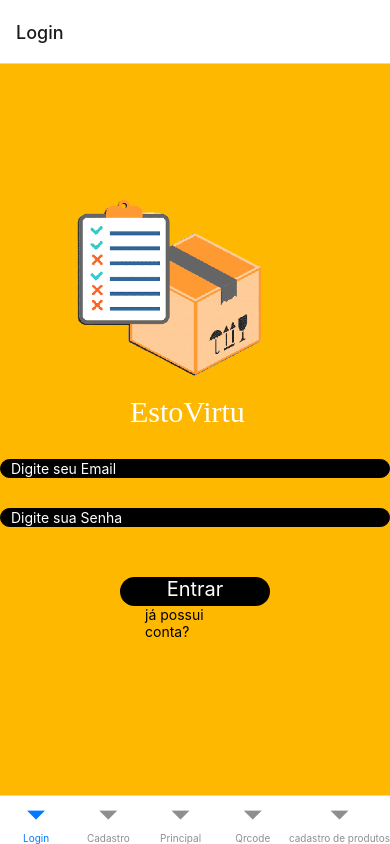
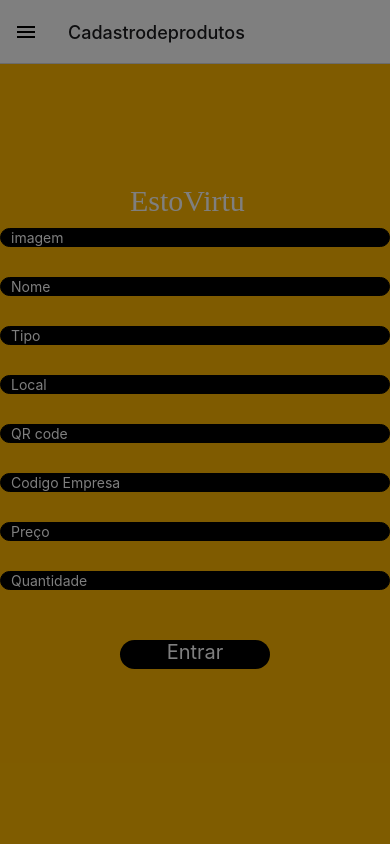
Before and after one commit to lucas125-fx/controle-de-estoque, a React Native app: screen /Cadastrodeprodutos in a window 390 px wide. Built offline with nearby package versions, Linux system fonts and the light colour scheme.

Commit message:
feito navegação entre telas

```diff
--- a/App.js
+++ b/App.js
@@ -1,28 +1,26 @@
-import { StyleSheet, Text, View } from 'react-native';
-import Segurança from './src/Pages/Segurança';
 import Login from './src/Pages/Login/';
 import Cadastro from './src/Pages/Cadastro/';
 import Principal from './src/Pages/Principal';
 import Qrcode from './src/Pages/Qrcode'
 import { NavigationContainer } from '@react-navigation/native';
-import { createBottomTabNavigator } from '@react-navigation/bottom-tabs';
+import { createDrawerNavigator } from '@react-navigation/drawer';
 import Armazenamento from './src/Pages/Armazenamento';
 import CadastroProdutos from './src/Pages/CadastroProdutos/'
 
-const Tab = createBottomTabNavigator();
+const Drawer = createDrawerNavigator ();
 
 export default function App() {
   return (
     <NavigationContainer>
-      <Tab.Navigator>
-     <Tab.Screen name="Login"component={Login}/>
-     <Tab.Screen name="Cadastro"component={Cadastro}/>
-     <Tab.Screen name="Principal"component={Principal}/>
-     <Tab.Screen name="Qrcode"component={Qrcode}/>
-     {/* <Drawer.Screen name="Armazenamento"component={Armazenamento}/> */}
-     <Tab.Screen name="cadastro de produtos"component={CadastroProdutos}/>
+      <Drawer.Navigator useLegacyImplementation={true} >
+     <Drawer.Screen name="Cadastro"component={Cadastro}/>
+     <Drawer.Screen name="Login"component={Login}/>
+     <Drawer.Screen name="Principal"component={Principal}/>
+     <Drawer.Screen name="Qrcode"component={Qrcode}/>
+     <Drawer.Screen name="Armazenamento"component={Armazenamento}/>
+     <Drawer.Screen name="Cadastrodeprodutos"component={CadastroProdutos}/>
 
-     </Tab.Navigator>
+     </Drawer.Navigator>
         </NavigationContainer>
 
   );
--- /dev/null
+++ b/src/Config/firebaseconfig.js
@@ -0,0 +1,16 @@
+// import firebase from "firebase";
+// import "firebase/storage";
+
+// const firebaseConfig = {
+//     apiKey: "AIzaSyBn9iN3p-AslOT6amwqRsT9AK9bBjMDtck",
+//     authDomain: "estoque-2487b.firebaseapp.com",
+//     projectId: "estoque-2487b",
+//     storageBucket: "estoque-2487b.appspot.com",
+//     messagingSenderId: "68410854167",
+//     appId: "1:68410854167:web:61f5edfb25a2f73236c552"
+//   };
+
+//   // Initialize Firebase
+//   const app = initializeApp(firebaseConfig);
+//   const database = firebase.firestore()
+//   export default database
--- a/src/Pages/Armazenamento/index.js
+++ b/src/Pages/Armazenamento/index.js
@@ -1,6 +1,6 @@
 import { StyleSheet, Text, View, TextInput, Button, Alert, TouchableOpacity } from 'react-native';
 
-export default function Principal({navigaton}) {
+export default function Principal({navigation}) {
   return (
     <View style={styles.container}>
       <TextInput
@@ -13,8 +13,8 @@ export default function Principal({navigaton}) {
       </View>
       <View>
         <TouchableOpacity
-          onPress={() => alert('Erro')}
-          style={styles.botao}>
+      onPress={() => (navigation.navigate('Cadastrodeprodutos'))}
+      style={styles.botao}>
           <Text style={{ fontSize: 20, color: '#fff', }}>Cadastre seu produto</Text>
         </TouchableOpacity>
       </View>
--- a/src/Pages/Cadastro/index.js
+++ b/src/Pages/Cadastro/index.js
@@ -1,8 +1,22 @@
 import { StatusBar } from 'expo-status-bar';
-import { StyleSheet, TouchableOpacity, Linking, Text, View, TextInput,Button, Image } from 'react-native';
+import React, {useState, useEffect} from "react"
+import {  Safeareaview ,StyleSheet, TouchableOpacity, Linking, Text, View, TextInput , Image } from 'react-native';
+import database from '../../Config/firebaseconfig';
+import Login from '../Login';
 
+export default function Cadastro({navigation}) {
+// const [ estoque, setEstoque ] = useState ([])
 
-export default function Cadastro() {
+// useEffect (() =>{
+//   database.collection("Estoque").onSnapshot((query)=>{
+//     const list = []
+//     query.forEach((doc)=>{
+//       list.push({...doc.data(), id: doc.id })
+//     })
+//     setEstoque(list)
+//   })
+// }, [])
+
   return (
     <View style={styles.container}>
 
@@ -32,7 +46,8 @@ export default function Cadastro() {
       <View >
       <TouchableOpacity
 
-        onPress={() => alert('Conta cadastrada!!')}
+        onPress={() => (navigation.navigate(Login))}
+
 
         style={styles.botao}>
 
@@ -40,8 +55,8 @@ export default function Cadastro() {
 
       </TouchableOpacity>
       <Text style={styles.Link}
-      onPress={() => Linking.openURL('http://google.com')}>
-  já possui conta?
+      onPress={() => (navigation.navigate('Login'))}>
+  Já possui conta?
 </Text>
       </View>
       </View>
--- a/src/Pages/CadastroProdutos/index.js
+++ b/src/Pages/CadastroProdutos/index.js
@@ -2,7 +2,7 @@ import { StatusBar } from 'expo-status-bar';
 import { StyleSheet, TouchableOpacity, Linking, Text, View, TextInput,Button, Image } from 'react-native';
 
 
-export default function CadastroProdutos() {
+export default function CadastroProdutos({navigation}) {
   return (
     <View style={styles.container}>
 
@@ -50,18 +50,12 @@ export default function CadastroProdutos() {
       />
       <View >
       <TouchableOpacity
-
-        onPress={() => alert('Conta cadastrada!!')}
-
+      onPress={() => (navigation.navigate('Armazenamento'))}
         style={styles.botao}>
 
         <Text style={{ fontSize: 20, color: '#fff', }}>Entrar</Text>
 
       </TouchableOpacity>
-      <Text style={styles.Link}
-      onPress={() => Linking.openURL('http://google.com')}>
-  já possui conta?
-</Text>
       </View>
       </View>
 
--- a/src/Pages/Login/index.js
+++ b/src/Pages/Login/index.js
@@ -3,7 +3,7 @@ import { StatusBar } from 'expo-status-bar';
 import { StyleSheet, Linking, Text, View, TouchableOpacity, TextInput, Button, Image } from 'react-native';
 
 
-export default function Login() {
+export default function Login({navigation}) {
   return (
     <View style={styles.container}>
 
@@ -27,13 +27,13 @@ export default function Login() {
         />
         <View >
           <TouchableOpacity
-            onPress={() => alert('Hello, world!')}
+            onPress={() => (navigation.navigate('Principal'))}
             style={styles.botao}>
             <Text style={{ fontSize: 20, color: '#fff', }}>Entrar</Text>
           </TouchableOpacity>
           <Text style={styles.link}
-            onPress={() => Linking.openURL('../Cadastro/index.js')}>
-            já possui conta?
+            onPress={() => (navigation.navigate('Cadastro'))}>
+            Já possui conta?
       </Text>
         </View>
       </View>
--- a/src/Pages/Principal/index.js
+++ b/src/Pages/Principal/index.js
@@ -2,7 +2,7 @@ import React, { useState } from "react";
 import { StyleSheet, Text, View, TextInput, Button, Alert, TouchableOpacity, TouchableHighlight } from 'react-native';
 
 
-export default function Principal({navigaton}){
+export default function Principal({navigation}){
   const [count, setCount] = useState(0);
   const onPress = () => setCount(count + 1);
   const onPress1 = () => setCount(count - 1);
@@ -37,7 +37,7 @@ export default function Principal({navigaton}){
       </View>
       <View>
         <TouchableOpacity
-          onPress={() => alert('Erro')}
+          onPress={() => (navigation.navigate('Qrcode'))}
           style={styles.botao}>
           <Text style={{ fontSize: 20, color: '#fff', }}>Cadastre seu produto</Text>
         </TouchableOpacity>
```
Also changed, not shown: package.json (+11 -3 lines), 1 other file (tests, documents, lock files or other folders).
